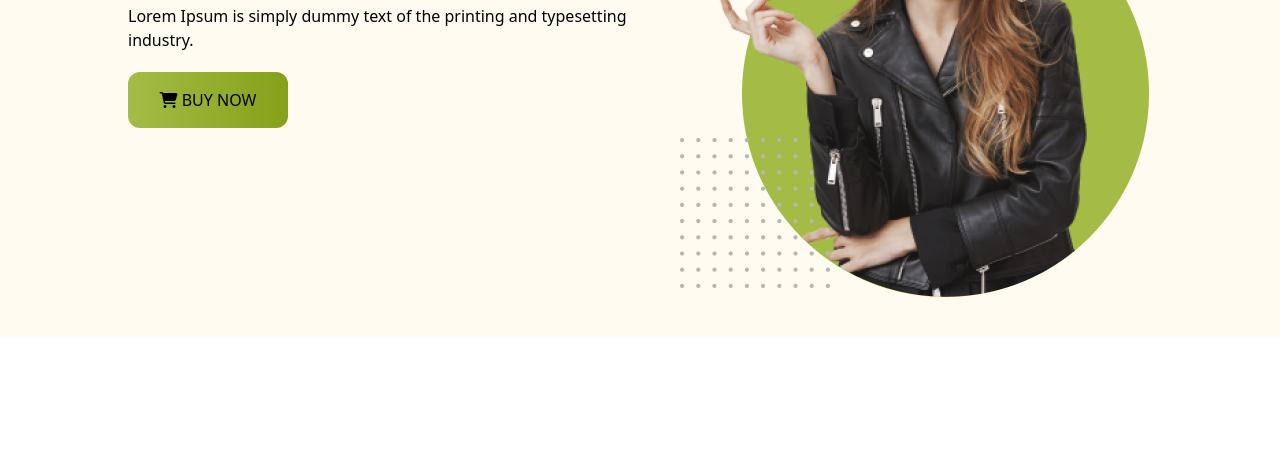
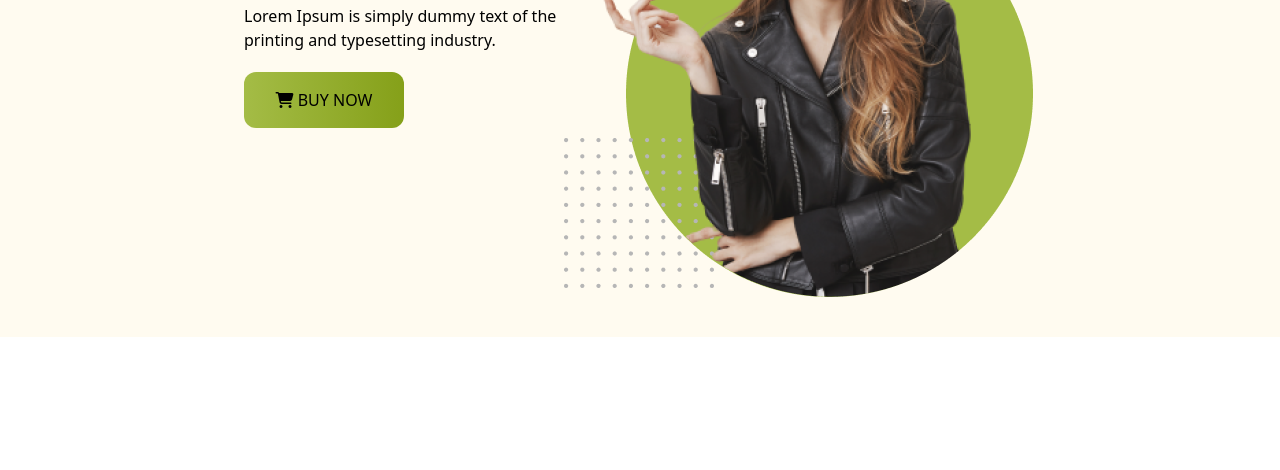
Before and after one commit to Nahid-Mahmud/penguin-fasion, a plain HTML site: page index.html in a window 1280 px wide. Shown: the part 330-800 px from the top of the page. Drawn offline with nearby package versions, Linux system fonts and the light colour scheme.

Commit message:
Max width set for banner description

```diff
--- a/index.html
+++ b/index.html
@@ -50,7 +50,7 @@
           <h1 class="text-2xl font-semibold text-center md:text-start">
             Be the Penguins of Winter
           </h1>
-          <p class="text-base mt-5 mb-5">
+          <p class="text-base mt-5 mb-5 lg:max-w-xs">
             Lorem Ipsum is simply dummy text of the printing and typesetting
             industry.
           </p>
```
